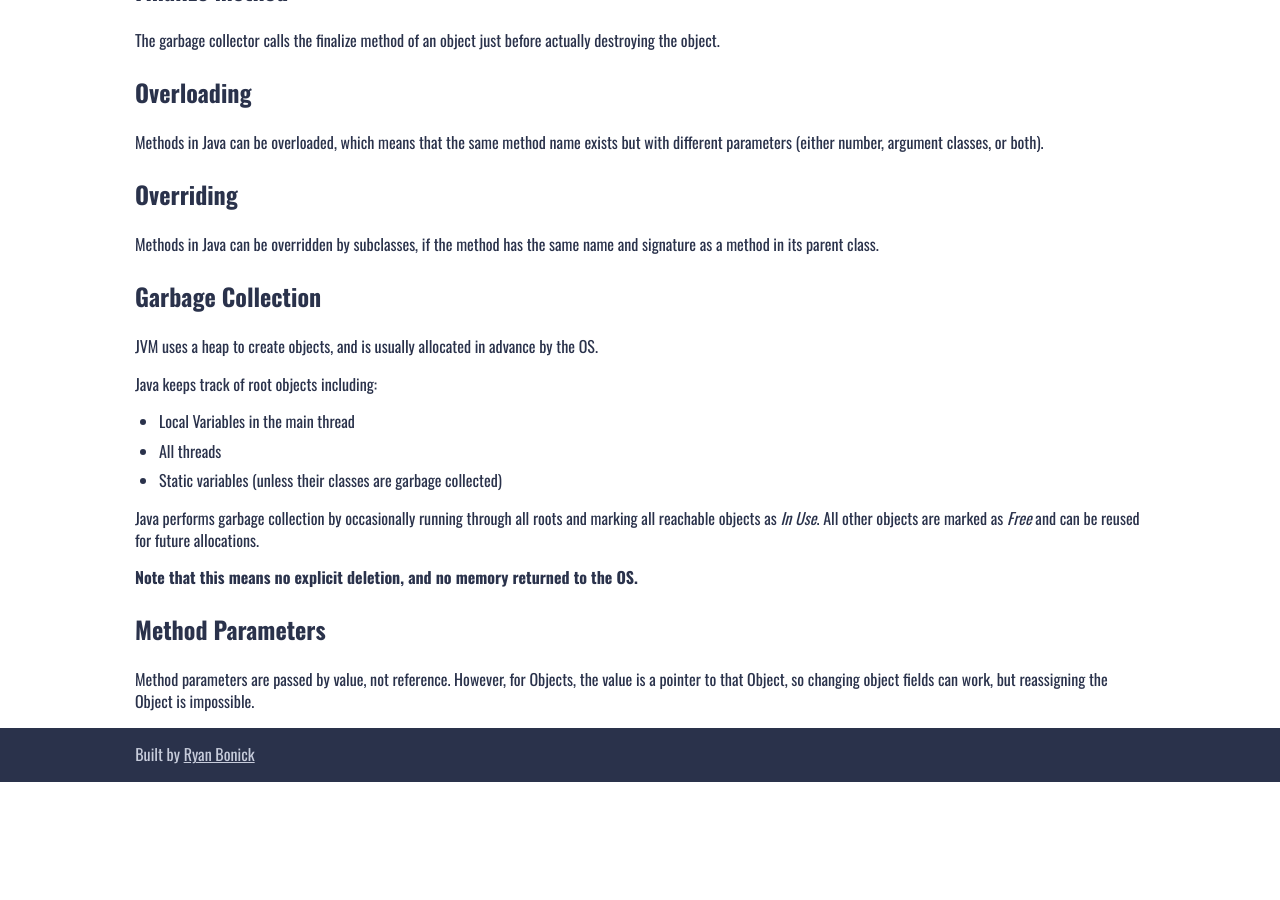
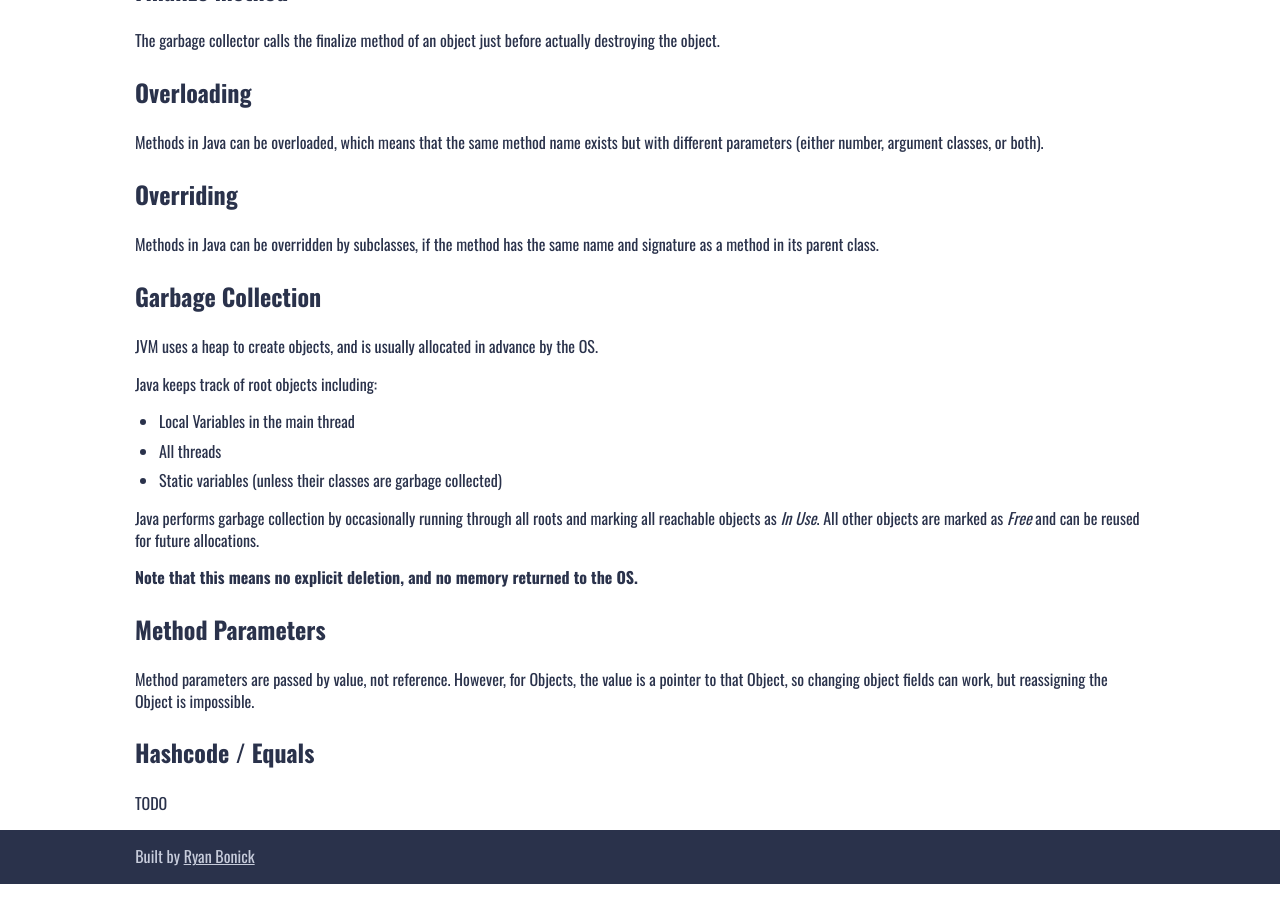
Before and after one commit to rbonick/algorithm-prep, a Jekyll site: the page built from _contents/03-language-details.md, in a window 1280 px wide and 900 px high, scrolled down 582 px. Built offline with Jekyll 4.4.1, drawn with Linux system fonts in a browser that asks for light colours; some web fonts are replaced; before the commit the page ends 1380 px from its top, so only the background shows below that.

Commit message:
Update 03-language-details.md

```diff
--- a/_contents/03-language-details.md
+++ b/_contents/03-language-details.md
@@ -48,3 +48,6 @@ marking all reachable objects as *In Use*. All other objects are marked as
 Method parameters are passed by value, not reference. However, for Objects,
 the value is a pointer to that Object, so changing object fields can work,
 but reassigning the Object is impossible.
+
+### Hashcode / Equals
+TODO
```
